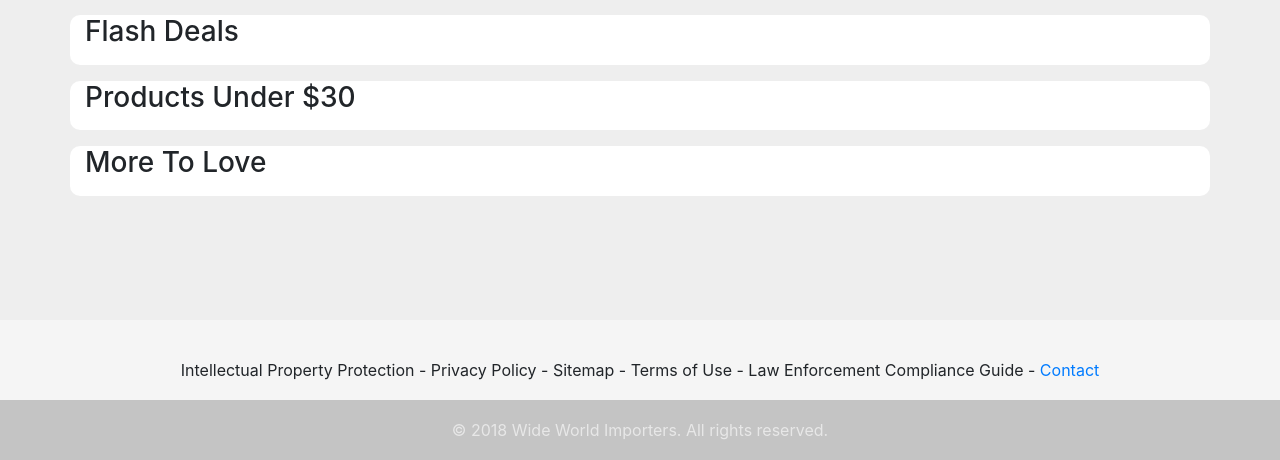
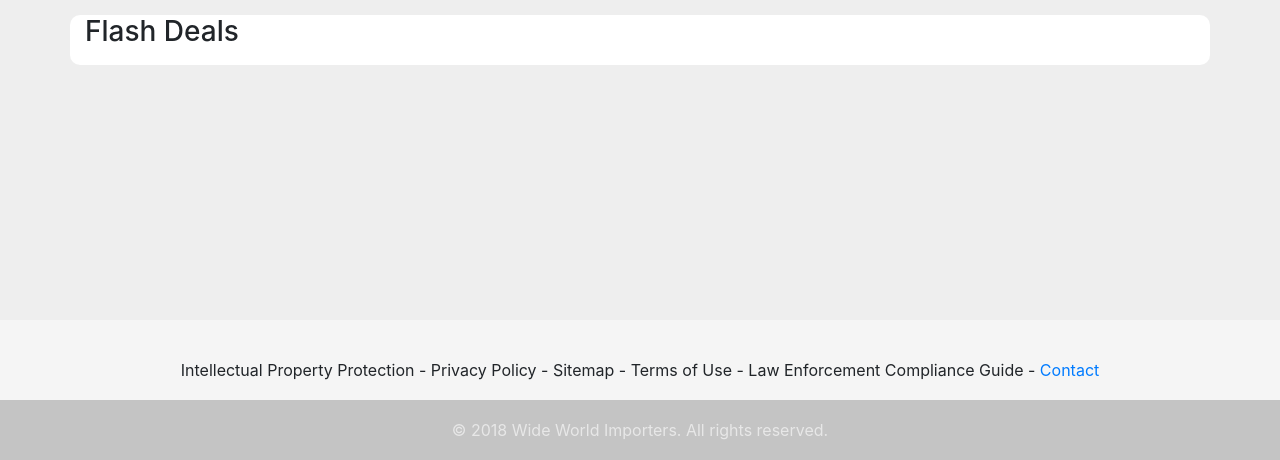
Before and after one commit to DragonsFruit/WWI, a PHP site: page /wwi/Index.php in a window 1280 px wide. Shown: the part 340-800 px from the top of the page. Run offline with PHP 8.4, Linux system fonts and the light colour scheme; data that the repository does not hold is empty.

Commit message:
improvements

```diff
--- a/Index.php
+++ b/Index.php
@@ -64,7 +64,7 @@
 			</div>
 		</div>
 
-		<div class="row product-deals mt-3 bg-white">
+		<!-- <div class="row product-deals mt-3 bg-white">
 			<div class="col-lg-12">
 				<h3>Products Under $30</h3>
 				<ul class="list-inline">
@@ -84,9 +84,9 @@
 					<?php } ?>
 				</ul>
 			</div>
-		</div>
+		</div> -->
 
-		<div class="row product-deals my-3 bg-white">
+		<!-- <div class="row product-deals my-3 bg-white">
 			<div class="col-lg-12">
 				<h3>More To Love</h3>
 				<ul class="list-inline">
@@ -106,7 +106,7 @@
 					<?php } ?>
 				</ul>
 			</div>
-		</div>
+		</div> -->
     </section>
 </main>
 
--- a/contact.php
+++ b/contact.php
@@ -43,12 +43,6 @@
 
 
 
-
-
-
-
-
-
 <?php
     include "inc/footer.php";
 ?>
```
